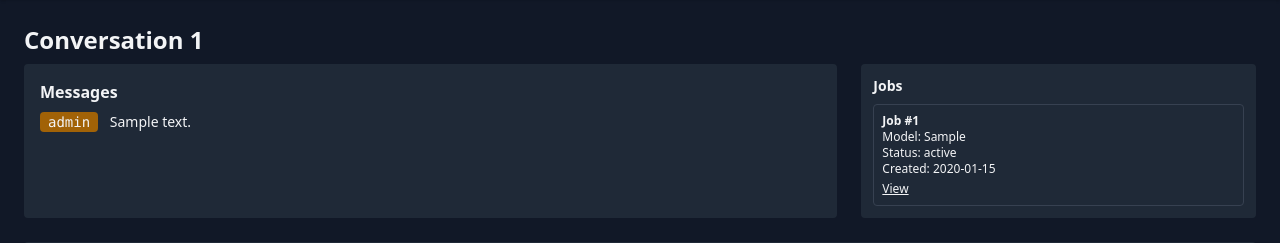
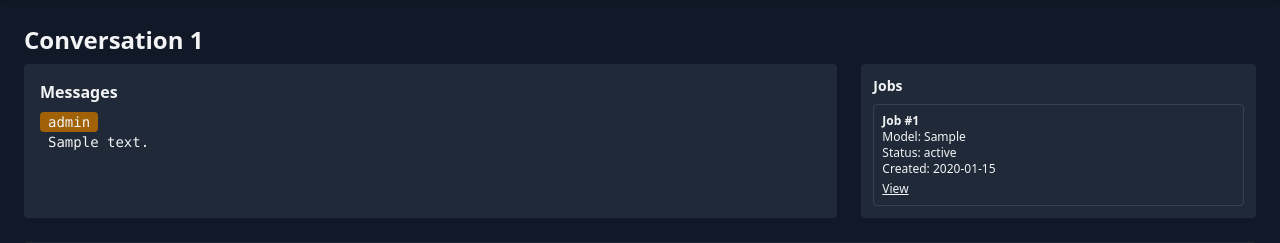
Before and after one commit to Hisha/llamalith, a FastAPI app: page /conversations/1 in a window 1280 px wide. Shown: the part 112-355 px from the top of the page. Run offline with FastAPI, Linux system fonts and the light colour scheme; the visitor is signed in with stand-in values (Sample User, id 1); tables that the repository leaves empty hold one stand-in row (values such as "Sample post"); parts of the project's set-up code (start-up, migrations or seed data) failed here and were passed over; some libraries are stand-ins or nearby versions.

Commit message:
Update conversation_detail.html

```diff
--- a/templates/conversation_detail.html
+++ b/templates/conversation_detail.html
@@ -13,7 +13,7 @@
       {% for m in messages %}
         <div class="text-sm">
           <span class="font-mono px-2 py-0.5 rounded {{ 'bg-green-700' if m.role=='user' else 'bg-yellow-700' }}">{{ m.role }}</span>
-          <span class="ml-2">{{ m.content }}</span>
+          <pre class="mono prewrap ml-2">{{ m.content }}</pre>
         </div>
       {% endfor %}
       {% if not messages %}
```
